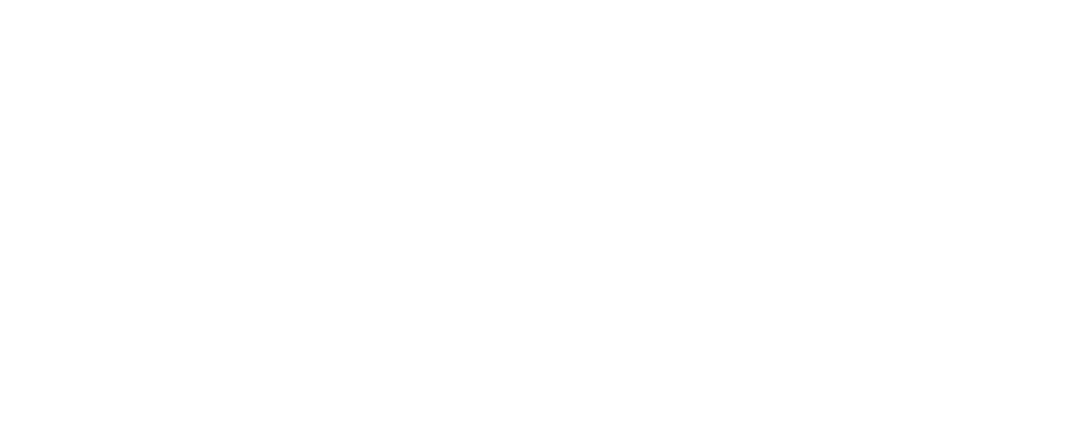
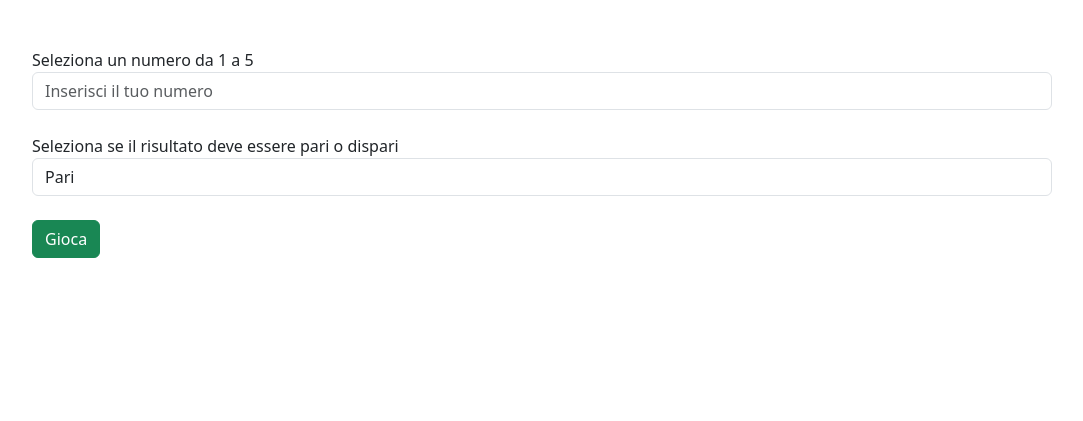
Before and after one commit to robertvlad/js-pari-dispari-boolean, a plain HTML site: page index.html in a window 1280 px wide. Shown: the whole page, without its empty margins (98-1181 px from the left). Drawn offline with nearby package versions, Linux system fonts and the light colour scheme.

Commit message:
Struttura index.html creata

```diff
--- a/index.html
+++ b/index.html
@@ -9,6 +9,33 @@
         <link href="https://cdn.jsdelivr.net/npm/bootstrap@5.3.0-alpha2/dist/css/bootstrap.min.css" rel="stylesheet" integrity="sha384-aFq/bzH65dt+w6FI2ooMVUpc+21e0SRygnTpmBvdBgSdnuTN7QbdgL+OapgHtvPp" crossorigin="anonymous">
     </head>
     <body>
+        <div class="container">
+            <div class="row">
+                <div class="col-12">
+                    <form class="p-5">
+                        <div class="form-group">
+                            <label for="user-name">Seleziona un numero da 1 a 5</label>
+                            <input type="number" class="form-control" id="user-num" name="user-name" placeholder="Inserisci il tuo numero">
+                        </div>
+                        <div class="form-group my-4">
+                            <label for="pari-disperi">Seleziona se il risultato deve essere pari o dispari</label>
+                            <select name="pari-dispari" id="pari-dispari" class="form-control">
+                                <option value="pari">Pari</option>
+                                <option value="dispari">Dispari</option>
+                            </select>
+                        </div>
+                        <div class="form-group">
+                            <button type="submit" class="btn btn-success">Gioca</button>
+                        </div>
+                    </form>
+                    <div class="p-5">
+                        <p id="risultato">
+
+                        </p>
+                    </div>
+                </div>
+            </div>
+        </div>
 
         <script type="text/javascript" src="./js/script.js"></script>
     </body>
```
